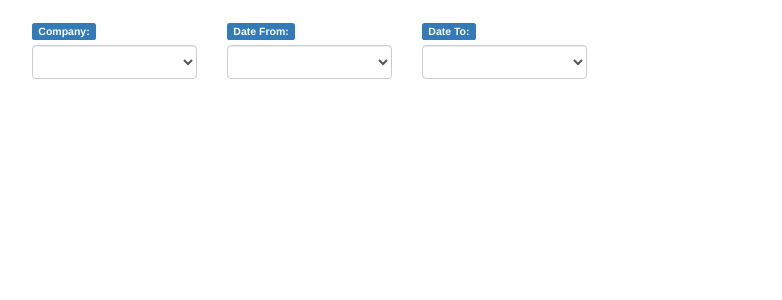
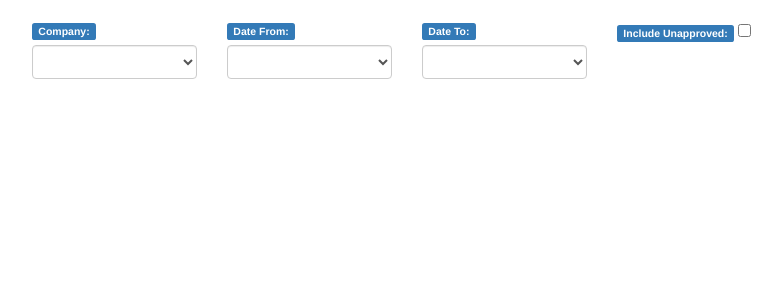
Before and after one commit to nad2000/Flask-Timesheets, a Python web app: template templates/report.html in a window 1280 px wide. Shown: the part 56-356 px from the top of the page, without its empty margins (38-820 px from the left). Run offline with Jinja, Linux system fonts and the light colour scheme; the template is opened without the code that fills it, so the values that code supplies are empty; some libraries are stand-ins or nearby versions.

Commit message:
added filter 'include unapproved'

```diff
--- a/templates/report.html
+++ b/templates/report.html
@@ -30,19 +30,18 @@
 				{% endfor -%}
 			</select>
 		</div>
+		<div class="col-md-2">
+			<label for="include-unapproved"><span class="label label-primary">Include Unapproved:</span></label>
+			<input type="checkbox" name="include-unapproved" id="include-unapproved" {% if include_unapproved %}checked{% endif %}>
+		</div>
 	</div>
 
 
 	{% for e in entries %}
-		{%- if e.started_at %}
-			{% set row_disabled = '' %}
-		{% else %}
-			{% set row_disabled = "disabled" %}
-		{% endif -%}
 		<div class="row">
 			<div class="col-md-1">{{e.user.workplace.code}}</div>
-			<div class="col-md-1">{{e.user.full_name}}</div>
-			<div class="col-md-1">{{e.date}}</div>
+			<div class="col-md-2">{{e.user.full_name}}</div>
+			<div class="col-md-2">{{e.date}}</div>
 		</div>
 	{% endfor %}
 
@@ -60,11 +59,16 @@
 				if ($('#company').val() != '') {
 					url += '/' + $('#company').val()
 				}
+
+				if (document.getElementById('include-unapproved').checked) {
+					url += '?include_unapproved';
+				}
+
 				window.location = url;
 			}
 		}
 		/* Select weeek ending */
-		$('#company,#from-date,#to-date').each(function() {
+		$('#company,#from-date,#to-date,#include-unapproved').each(function() {
 			$(this).on('change', function () {
 				runReport();
 				return false;
```
Also changed, not shown: views.py (+15 -6 lines).
